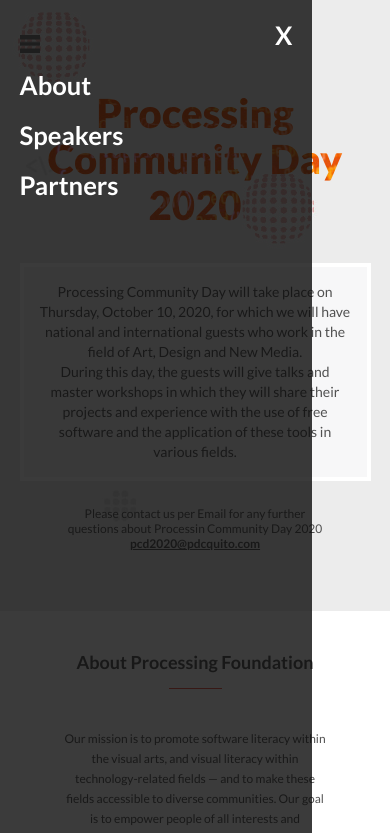
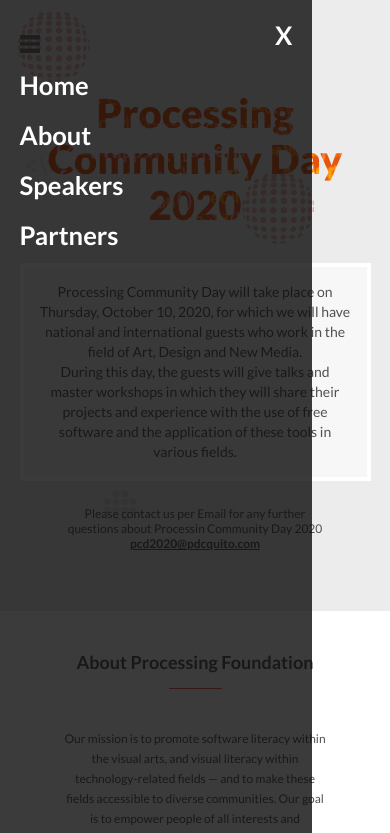
Before and after one commit to gandradep/conferencePage, a website: page about.html in a window 390 px wide. Both pictures are taken after a click on the picture 30 px from the left and 43 px from the top of the page. Shown: the top 833 px of the page. Drawn offline with Linux system fonts and the light colour scheme.

Commit message:
Home page link added to the mobile menu

```diff
--- a/about.html
+++ b/about.html
@@ -23,6 +23,7 @@
 
           <ul class="dFlex textDark fs14">
             <li id="closeMenuSymbol" class="noneDesktop"><a class="decorNone" href="#">X</a></li>
+            <li><a class="decorNone noneDesktop" href="index.html">Home</a></li>
             <li><a class="decorNone" href="about.html">About</a></li>
             <li><a class="decorNone" href="index.html#speakers">Speakers</a></li>
             <li><a class="decorNone" href="index.html#partners">Partners</a></li>
```
Also changed, not shown: index.html (+1 -0 lines).
